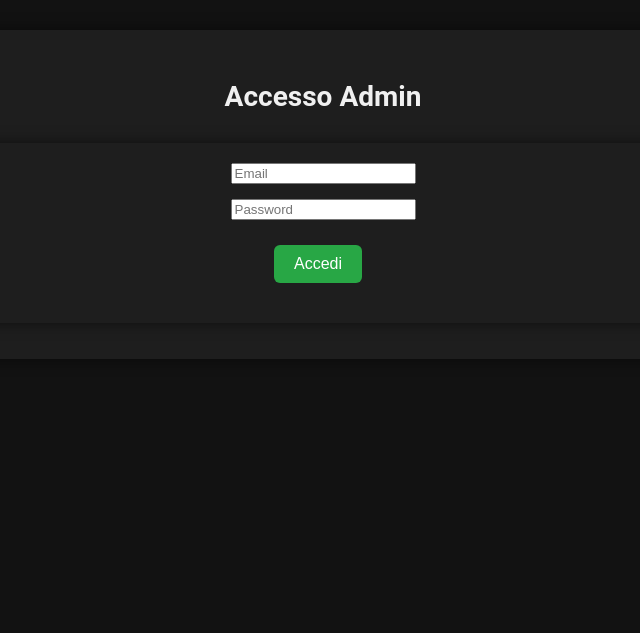
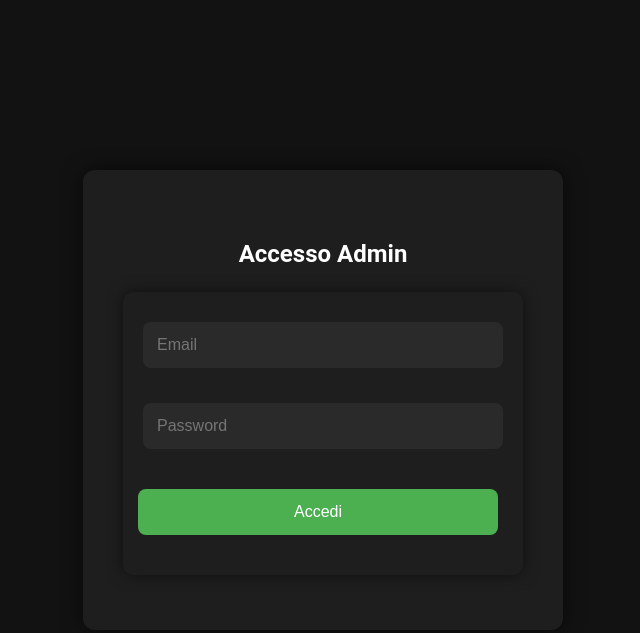
Before and after one commit to FrenckOfficial/iscrizioni.onlyfrenck.com, a plain HTML site: page admin/login/index.html in a window 1280 px wide. Shown: the whole page, without its empty margins (317-957 px from the left). Drawn offline with Linux system fonts and the light colour scheme.

Commit message:
Aggiornato stile pagina login

```diff
--- a/admin/style.css
+++ b/admin/style.css
@@ -1,12 +1,75 @@
+/* LOGIN PAGE - OnlyFrenck Admin */
+
 body.dark {
   background-color: #121212;
-  color: #f0f0f0;
   font-family: 'Roboto', sans-serif;
+  color: #ffffff;
   margin: 0;
   padding: 0;
+  display: flex;
+  justify-content: center;
+  align-items: center;
+  height: 100vh;
 }
 
-.login-container, .dash-container {
+.login-container {
+  background-color: #1e1e1e;
+  padding: 40px;
+  border-radius: 12px;
+  box-shadow: 0 0 20px rgba(0, 0, 0, 0.6);
+  width: 100%;
+  max-width: 400px;
+  text-align: center;
+}
+
+.login-container h2 {
+  margin-bottom: 24px;
+  font-size: 24px;
+  color: #ffffff;
+}
+
+.login-container input {
+  width: 100%;
+  padding: 14px;
+  margin: 10px 0;
+  border: none;
+  border-radius: 8px;
+  background-color: #2a2a2a;
+  color: #ffffff;
+  font-size: 16px;
+  box-sizing: border-box;
+}
+
+.login-container input:focus {
+  outline: 2px solid #4caf50;
+  background-color: #333;
+}
+
+.login-container button {
+  width: 100%;
+  padding: 14px;
+  margin-top: 15px;
+  background-color: #4caf50;
+  border: none;
+  border-radius: 8px;
+  color: white;
+  font-size: 16px;
+  cursor: pointer;
+  transition: background-color 0.3s ease;
+}
+
+.login-container button:hover {
+  background-color: #43a047;
+}
+
+.error {
+  color: #ff5252;
+  margin-top: 15px;
+  font-size: 14px;
+}
+
+
+.dash-container {
   max-width: 1225px;
   margin: 30px auto;
   padding: 20px;
```
